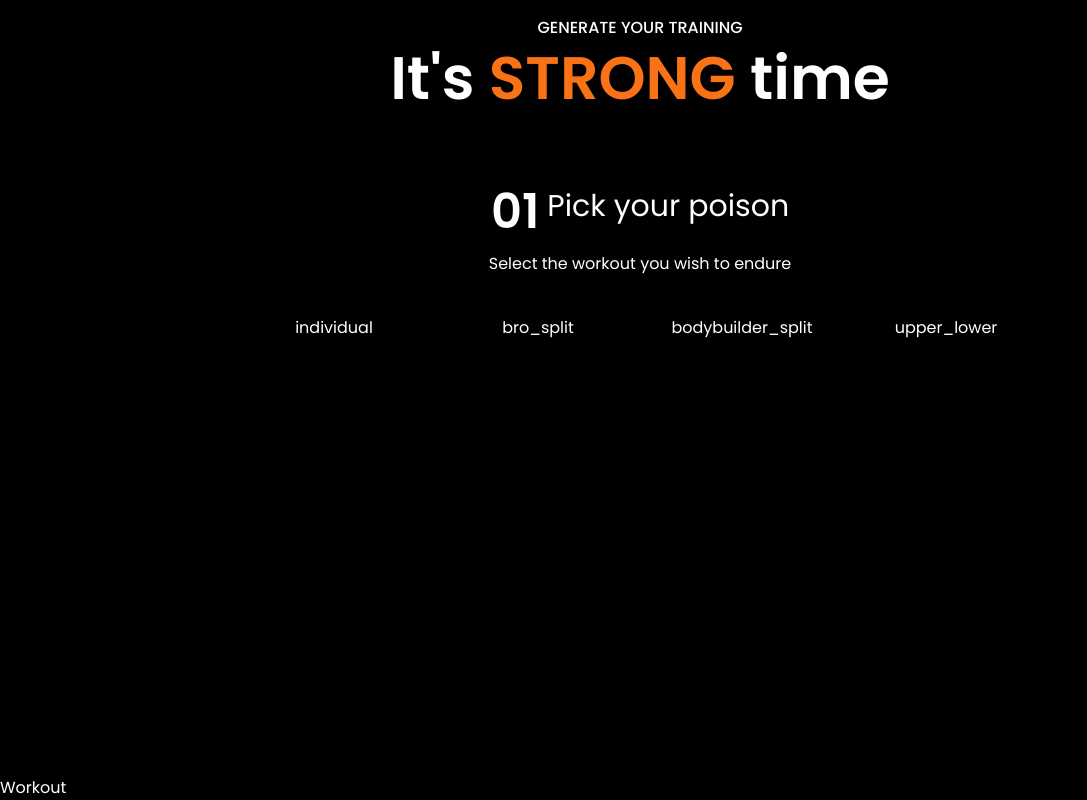
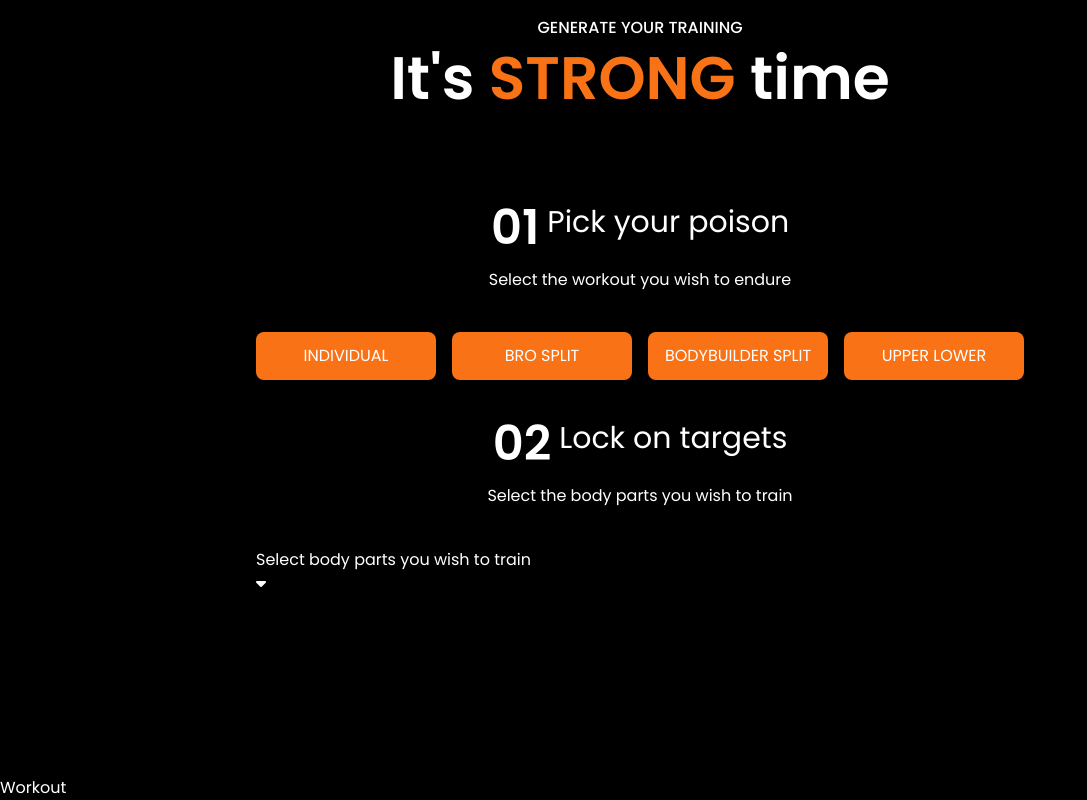
Before and after one commit to paulalextech/1896-lifts, a React (Vite) app: page / in a window 1280 px wide. Shown: the part 824-1624 px from the top of the page, without its empty margins (0-1087 px from the left). Built offline with nearby package versions, Linux system fonts and the light colour scheme.

Commit message:
styled buttons created second header component

```diff
--- a/src/components/Generator.jsx
+++ b/src/components/Generator.jsx
@@ -32,12 +32,27 @@ export default function Generator(props) {
 			<div className="grid grid-cols-2 sm:grid-cols-4 gap-4">
 				{Object.keys(WORKOUTS).map((type, typeIndex) => {
 					return (
-						<button key={typeIndex}>
-							<p>{type}</p>
+						<button
+							className="bg-orange-500 duration-200 hover:bg-purple-600 py-3 rounded-lg uppercase"
+							key={typeIndex}
+						>
+							<p>{type.replaceAll('_', ' ')}</p>
 						</button>
 					);
 				})}
 			</div>
+			<Header
+				index={'02'}
+				title={'Lock on targets'}
+				description={'Select the body parts you wish to train'}
+			/>
+
+			<div className="">
+				<div>
+					<p>Select body parts you wish to train</p>
+					<i class="fa-solid fa-caret-down"></i>{' '}
+				</div>
+			</div>
 		</SectionWrapper>
 	);
 }
--- a/src/components/Hero.jsx
+++ b/src/components/Hero.jsx
@@ -23,7 +23,7 @@ export default function Hero() {
 				strong, mobile, multi-directional and upheld the highest regard for self
 				development.
 			</p>
-			<button className="px-8 py-5 bg-orange-400 uppercase border-solid hover:bg-purple-600">
+			<button className="px-8 py-3 rounded-lg bg-orange-500 uppercase border-solid hover:bg-purple-600">
 				<p>I accept the quest</p>
 			</button>
 		</div>
--- a/src/components/SectionWrapper.jsx
+++ b/src/components/SectionWrapper.jsx
@@ -4,7 +4,7 @@ export default function SectionWrapper(props) {
 	const { children, header, title } = props;
 	return (
 		<section className="min-h-screen flex flex-col gap-10">
-			<div className="py-10 flex flex-col gap-2 justify-center items-center">
+			<div className="py-10 flex flex-col gap-2 justify-center items-center p-4">
 				<p className="uppercase font-medium">{header}</p>
 				<h2 className="font-semibold text-3xl sm:text-4xl md:text-5xl lg:text-6xl">
 					{title[0]}{' '}
@@ -12,7 +12,7 @@ export default function SectionWrapper(props) {
 					{title[2]}
 				</h2>
 			</div>
-			<div className="max-w-[800px] w-full flex flex-col mx-auto gap-10">
+			<div className="max-w-[800px] w-full flex flex-col mx-auto gap-10 p-4">
 				{/* <h1 className="text-5xl">Strong time baby</h1> */}
 				{children}
 			</div>
```
